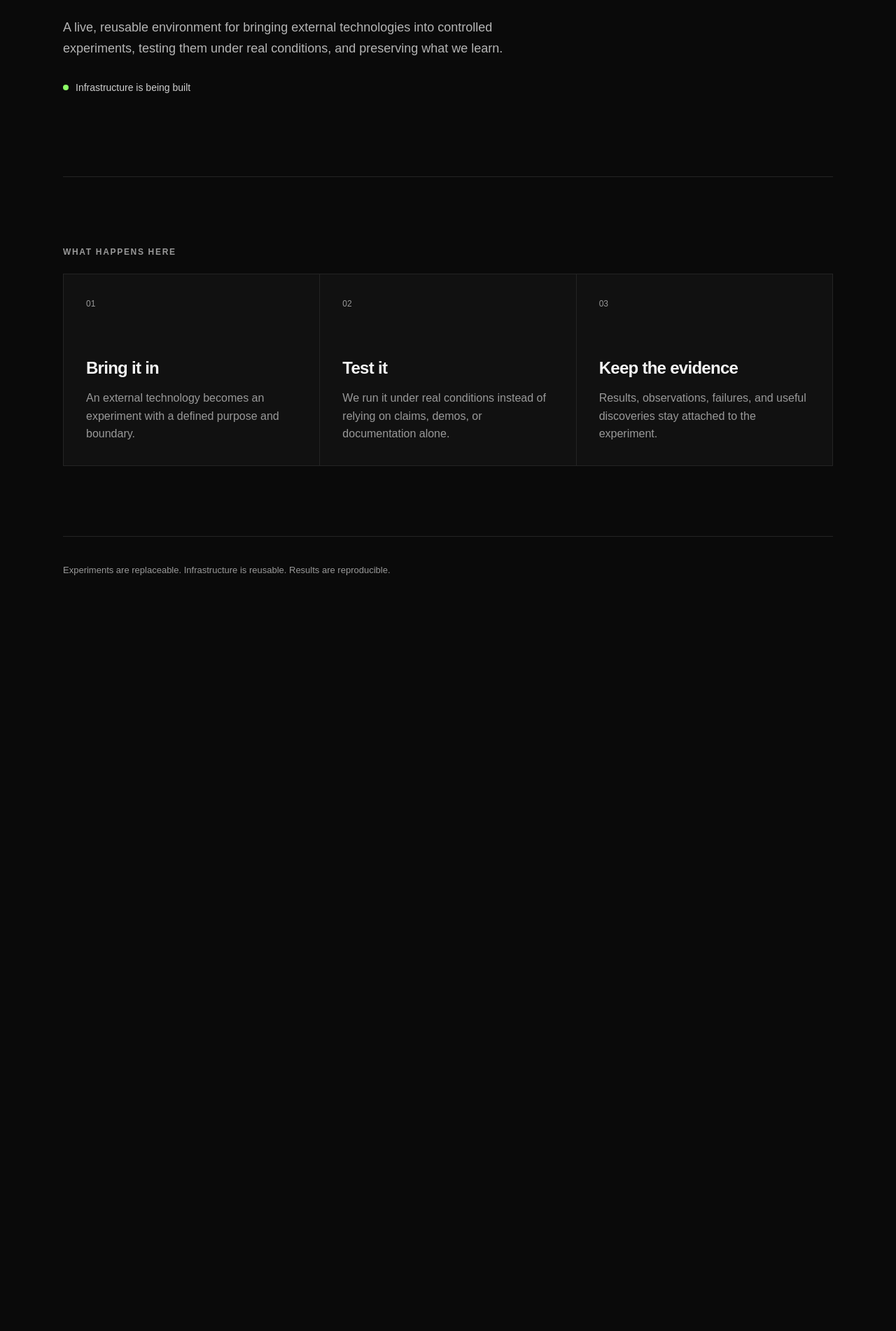
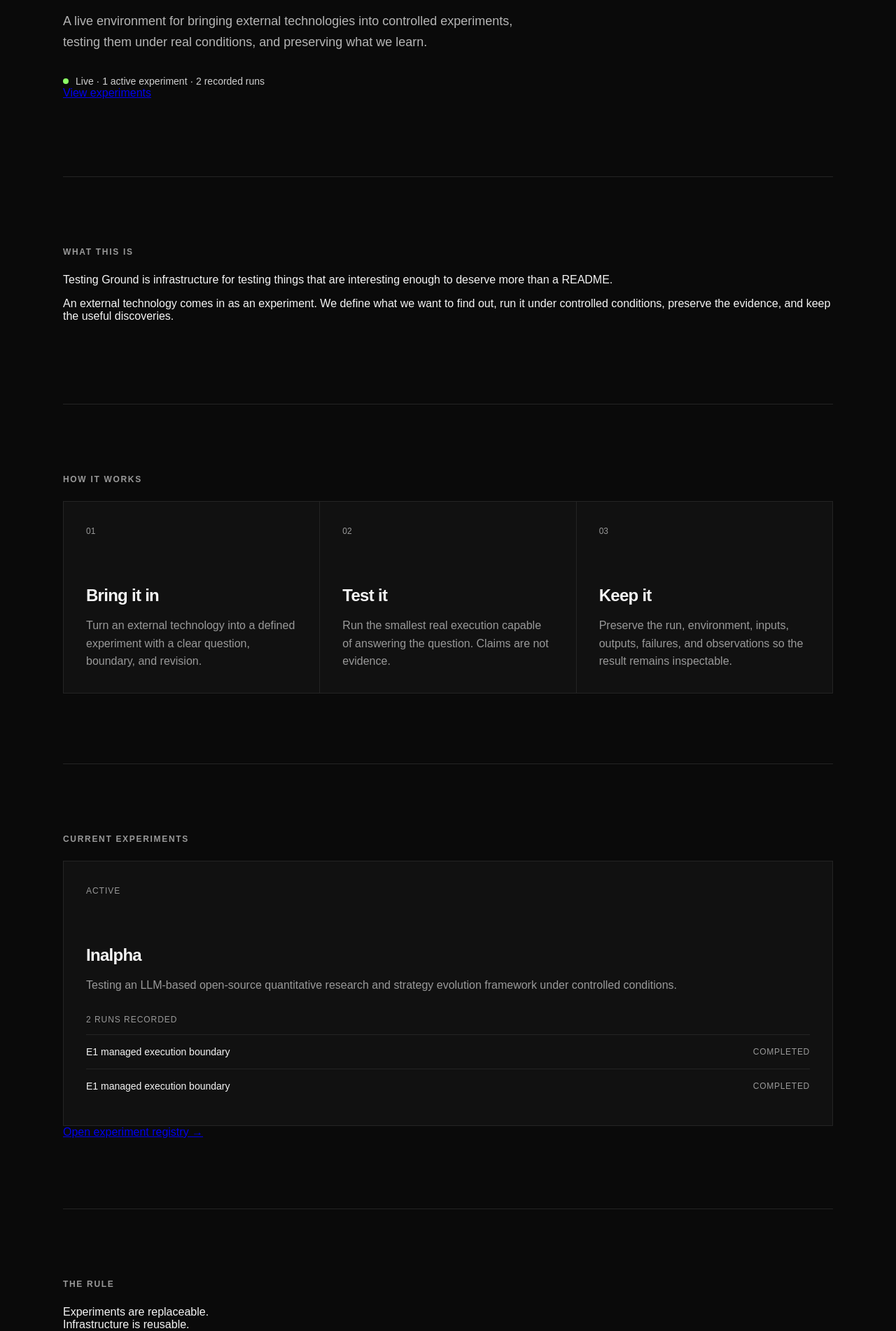
Before and after one commit to JJTGG/testing-ground, a Next.js app: page / in a window 1280 px wide. Shown: the part 372-2274 px from the top of the page at 70% size. Before the commit the page ends 1254 px from the top, so only its background shows below. Built offline with nearby package versions, Linux system fonts and the light colour scheme.

Commit message:
feat: complete Testing Ground homepage

```diff
--- a/app/page.tsx
+++ b/app/page.tsx
@@ -1,4 +1,16 @@
+import Link from "next/link";
+
+import { getExperiments } from "../core/registry";
+import { getRuns } from "../core/results/reader";
+
 export default function Home() {
+  const experiments = getExperiments();
+  const runs = getRuns();
+
+  const activeExperiments = experiments.filter(
+    (experiment) => experiment.status === "active",
+  );
+
   return (
     <main>
       <section className="hero">
@@ -11,27 +23,57 @@ export default function Home() {
         </h1>
 
         <p className="intro">
-          A live, reusable environment for bringing external technologies into
+          A live environment for bringing external technologies into
           controlled experiments, testing them under real conditions, and
           preserving what we learn.
         </p>
 
         <div className="status">
           <span className="status-dot" />
-          <span>Infrastructure is being built</span>
+          <span>
+            Live · {activeExperiments.length} active{" "}
+            {activeExperiments.length === 1
+              ? "experiment"
+              : "experiments"}{" "}
+            · {runs.length} recorded{" "}
+            {runs.length === 1 ? "run" : "runs"}
+          </span>
+        </div>
+
+        <div className="hero-actions">
+          <Link href="/experiments" className="button">
+            View experiments
+          </Link>
         </div>
       </section>
 
       <section className="section">
-        <p className="section-label">WHAT HAPPENS HERE</p>
+        <p className="section-label">WHAT THIS IS</p>
+
+        <div className="statement">
+          <p>
+            Testing Ground is infrastructure for testing things that are
+            interesting enough to deserve more than a README.
+          </p>
+
+          <p>
+            An external technology comes in as an experiment. We define what
+            we want to find out, run it under controlled conditions, preserve
+            the evidence, and keep the useful discoveries.
+          </p>
+        </div>
+      </section>
+
+      <section className="section">
+        <p className="section-label">HOW IT WORKS</p>
 
         <div className="grid">
           <article>
             <span>01</span>
             <h2>Bring it in</h2>
             <p>
-              An external technology becomes an experiment with a defined
-              purpose and boundary.
+              Turn an external technology into a defined experiment with a
+              clear question, boundary, and revision.
             </p>
           </article>
 
@@ -39,25 +81,93 @@ export default function Home() {
             <span>02</span>
             <h2>Test it</h2>
             <p>
-              We run it under real conditions instead of relying on claims,
-              demos, or documentation alone.
+              Run the smallest real execution capable of answering the
+              question. Claims are not evidence.
             </p>
           </article>
 
           <article>
             <span>03</span>
-            <h2>Keep the evidence</h2>
+            <h2>Keep it</h2>
             <p>
-              Results, observations, failures, and useful discoveries stay
-              attached to the experiment.
+              Preserve the run, environment, inputs, outputs, failures, and
+              observations so the result remains inspectable.
             </p>
           </article>
         </div>
       </section>
 
+      {experiments.length > 0 && (
+        <section className="section">
+          <p className="section-label">CURRENT EXPERIMENTS</p>
+
+          <div className="experiment-list">
+            {experiments.map((experiment) => {
+              const experimentRuns = runs.filter(
+                (run) => run.experiment === experiment.slug,
+              );
+
+              return (
+                <article key={experiment.slug}>
+                  <span>{experiment.status}</span>
+
+                  <h2>{experiment.name}</h2>
+
+                  <p>{experiment.description}</p>
+
+                  <div className="run-links">
+                    <p className="run-count">
+                      {experimentRuns.length}{" "}
+                      {experimentRuns.length === 1 ? "run" : "runs"} recorded
+                    </p>
+
+                    {experimentRuns.length > 0 ? (
+                      experimentRuns.slice(0, 3).map((run) => (
+                        <Link
+                          key={run.run_id}
+                          href={`/runs/${run.run_id}`}
+                          className="run-link"
+                        >
+                          <span>{run.test}</span>
+                          <strong>{run.status}</strong>
+                        </Link>
+                      ))
+                    ) : (
+                      <p className="no-runs">
+                        No execution evidence recorded yet.
+                      </p>
+                    )}
+                  </div>
+                </article>
+              );
+            })}
+          </div>
+
+          <div className="section-action">
+            <Link href="/experiments" className="text-link">
+              Open experiment registry →
+            </Link>
+          </div>
+        </section>
+      )}
+
+      <section className="section">
+        <p className="section-label">THE RULE</p>
+
+        <div className="statement statement-large">
+          <p>
+            Experiments are replaceable.
+            <br />
+            Infrastructure is reusable.
+            <br />
+            Results are reproducible.
+          </p>
+        </div>
+      </section>
+
       <footer>
-        Experiments are replaceable. Infrastructure is reusable. Results are
-        reproducible.
+        <span>TESTING GROUND / JAYJAYTGG</span>
+        <span>{new Date().getFullYear()}</span>
       </footer>
     </main>
   );
```
